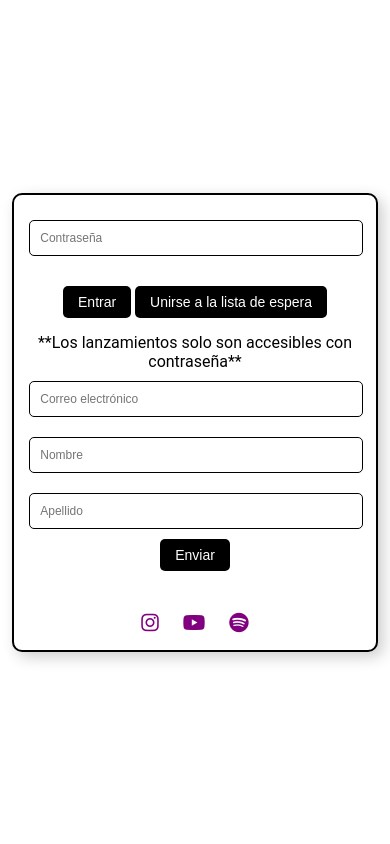
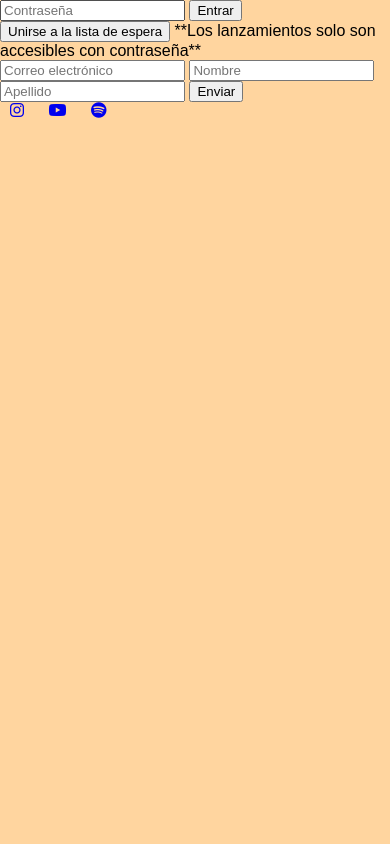
Before and after one commit to pablo474/my_flask_app, a Flask app: page / in a window 390 px wide. Run offline with Flask 2, Linux system fonts and the light colour scheme; some libraries are stand-ins or nearby versions.

Commit message:
Update styles.css

```diff
--- a/static/styles.css
+++ b/static/styles.css
@@ -1,106 +1,104 @@
-/* Estilo para el video de fondo */
-video {
-    position: fixed;
-    top: 50%;
-    left: 50%;
-    width: auto;
+/* General */
+body, html {
+    margin: 0;
+    padding: 0;
+    width: 100%;
     height: 100%;
-    min-width: 100%;
-    min-height: 100%;
-    z-index: -1;
-    transform: translate(-50%, -50%);
-    object-fit: cover;
+    font-family: 'Arial', sans-serif;
+    background-color: #FFD59F;
+    overflow-x: hidden;
+    cursor: url('Capa18.png'), auto;
 }
 
-/* Fuente global */
-body {
-    font-family: 'Roboto', sans-serif;
-    display: flex;
-    align-items: center;
-    justify-content: center;
-    min-height: 100vh;
-    margin: 0;
+.background {
+    position: fixed;
+    top: 0;
+    left: 0;
+    width: 100%;
+    height: 100%;
+    background: url('fondo.png') no-repeat center center fixed;
+    background-size: cover;
+    z-index: -1;
 }
 
-/* Estilo de la burbuja de contraseña */
-.bubble {
-    background-color: white;
-    border: 2px solid black;
-    border-radius: 10px;
-    padding: 20px;
-    width: 300px;
-    margin: 0 auto;
+header {
     text-align: center;
-    box-shadow: 5px 5px 15px rgba(0, 0, 0, 0.2);
-    display: flex;
-    flex-direction: column;
-    align-items: center;
-    gap: 20px; /* Ajuste de espacio entre elementos */
+    margin-top: 50px;
 }
 
-/* Estilo para los campos de entrada */
-input[type="password"],
-input[type="email"],
-input[type="text"] {
-    margin: 10px 0;
-    padding: 10px;
-    width: calc(100% - 20px);
-    font-size: 14px;
-    border: 1px solid black;
-    border-radius: 5px;
+.title-animation {
+    width: 80%;
+    max-width: 800px;
+    height: auto;
 }
 
-/* Botón de envío */
-button {
-    padding: 8px 15px;
-    background-color: black;
-    color: white;
-    border: none;
-    cursor: pointer;
-    border-radius: 5px;
-    font-size: 14px;
+.character-section {
+    text-align: center;
+    margin: 20px 0;
 }
 
-/* Ajuste de espacio entre el botón Enter y Join Waitlist */
-#join-waitlist-btn {
-    margin-top: 20px; /* Aumenta la distancia */
+.character-animation {
+    width: 50%;
+    max-width: 400px;
+    height: auto;
 }
 
-/* Ajuste de espacio entre Join Waitlist y el texto Drops */
-span {
-    margin-top: 15px; /* Aumenta la distancia */
-    display: block;
+/* Botones principales */
+.buttons-section {
+    display: flex;
+    justify-content: center;
+    gap: 20px;
+    margin: 20px 0;
 }
 
-/* Estilo para los iconos de redes sociales */
-.social-icons {
-    margin-top: 20px;
+.button {
+    position: relative;
+    width: 200px;
+    height: 200px;
+}
+
+.button-img {
+    width: 100%;
+    height: auto;
+    transition: opacity 0.3s;
+}
+
+.button-img-hover {
+    position: absolute;
+    top: 0;
+    left: 0;
+    width: 100%;
+    height: auto;
+    opacity: 0;
+    transition: opacity 0.3s;
+}
+
+.button:hover .button-img-hover {
+    opacity: 1;
+}
+
+/* Íconos sociales */
+footer {
     text-align: center;
+    margin-top: 30px;
 }
 
 .social-icons a {
-    color: purple;
-    font-size: 24px;
+    display: inline-block;
     margin: 0 10px;
-    text-decoration: none;
 }
 
-.social-icons a:hover {
-    color: #ff0000; /* Cambia el color al pasar el cursor */
+.social-icons img {
+    width: 50px;
+    height: auto;
+    transition: transform 0.2s;
 }
 
-/* Ajustes para dispositivos móviles */
-@media (max-width: 600px) {
-    .bubble {
-        width: 85%; /* Ajuste del ancho en dispositivos móviles */
-        padding: 15px;
-    }
-    input[type="password"],
-    input[type="email"],
-    input[type="text"] {
-        font-size: 12px;
-    }
-    .social-icons a {
-        font-size: 20px;
-    }
+.social-icons img:hover {
+    transform: scale(1.2);
 }
+
+/* Cursor hover */
+a:hover {
+    cursor: url('Capa17.png'), pointer;
+}
```
